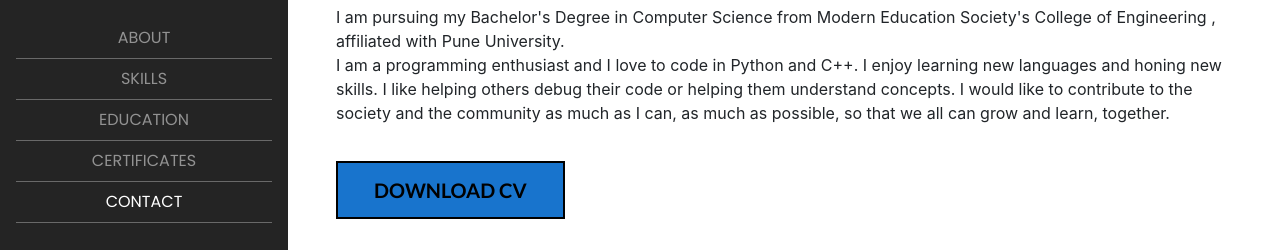
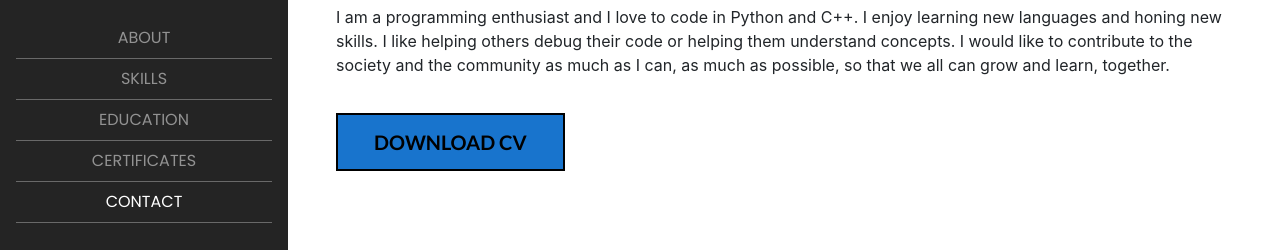
Before and after one commit to afnan47/My-Portfolio, a website with bundled scripts: page index.html in a window 1280 px wide. Shown: the part 208-458 px from the top of the page. Built offline with nearby package versions, Linux system fonts and the light colour scheme; a web font is replaced by a local one.

Commit message:
Update index.html

```diff
--- a/index.html
+++ b/index.html
@@ -143,8 +143,6 @@
           </h4>
 
           <p class="mb-3">
-            I am pursuing my Bachelor's Degree in Computer Science from Modern Education Society's College of Engineering , affiliated with Pune University.
-            <br>
             I am a programming enthusiast and I love to code in Python and C++. I enjoy learning new languages and honing new skills.
             I like helping others debug their code or helping them understand concepts. I would like to contribute to the society and
             the community as much as I can, as much as possible, so that we all can grow and learn, together.
```
